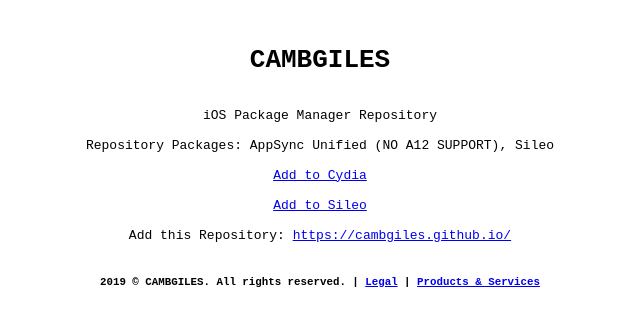
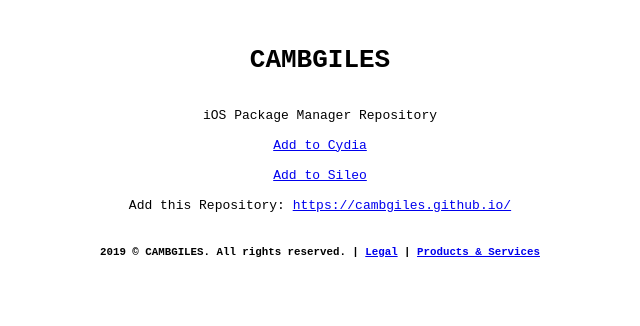
Before and after one commit to cambgiles/cambgiles.github.io, a plain HTML site: page index.html in a window 1280 px wide. Shown: the whole page, without its empty margins (320-960 px from the left). Drawn offline with Linux system fonts and the light colour scheme.

Commit message:
add-fakeclockup / remove-sileo

```diff
--- a/index.html
+++ b/index.html
@@ -3,8 +3,6 @@
 <pre><center>
 <h1>CAMBGILES</h1>
 iOS Package Manager Repository
-
-Repository Packages: AppSync Unified (NO A12 SUPPORT), Sileo
 
 <a class="btn btn-sm btn-default" href="cydia://url/https://cydia.saurik.com/api/share#?source=https://cambgiles.github.io/">Add to Cydia</a>
 
```
Also changed, not shown: 3 other files.
